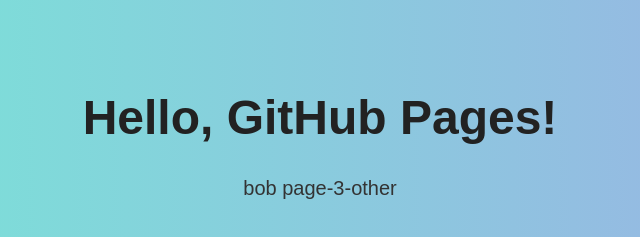
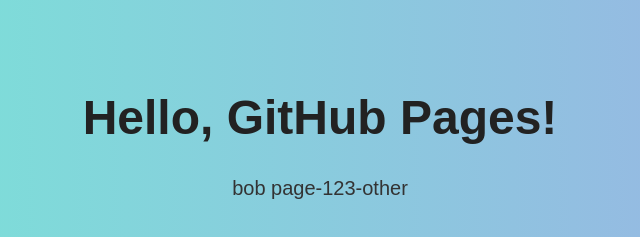
Before and after one commit to tom99887766/tom99887766.github.io, a plain HTML site: page index.html in a window 1280 px wide. Shown: the top 237 px of the page, 320-960 px from the left. Drawn offline with Linux system fonts and the light colour scheme.

Commit message:
index.html

```diff
--- a/index.html
+++ b/index.html
@@ -36,7 +36,8 @@
 </head>
 <body>
   <h1> Hello, GitHub Pages!</h1>
-  <p>bob page-3-other</p>
+  <p>bob page-123-other</p>
   <a class="btn" href="https://github.com/" target="_blank">前往 GitHub</a>
 </body>
+
 </html>
```
